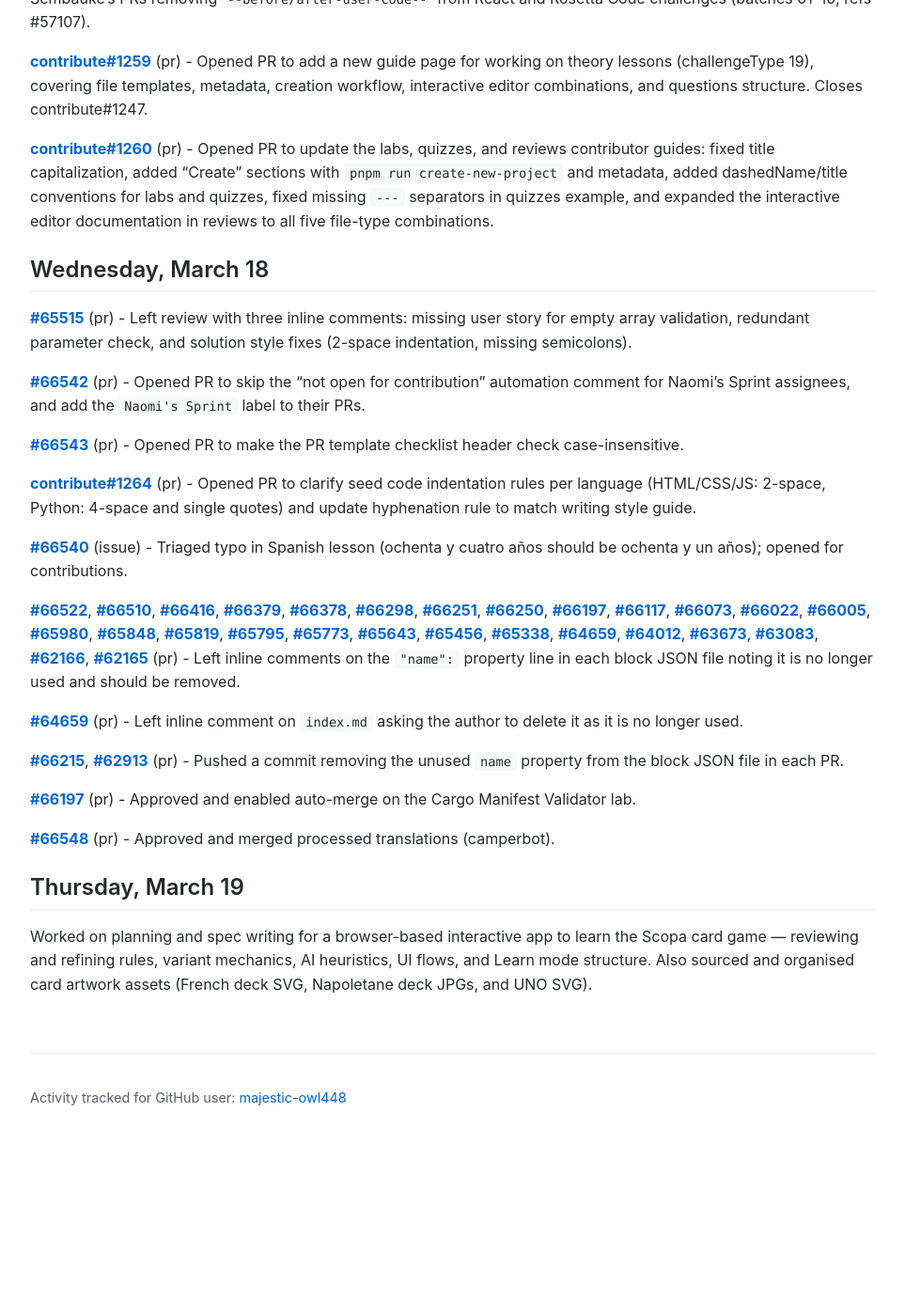
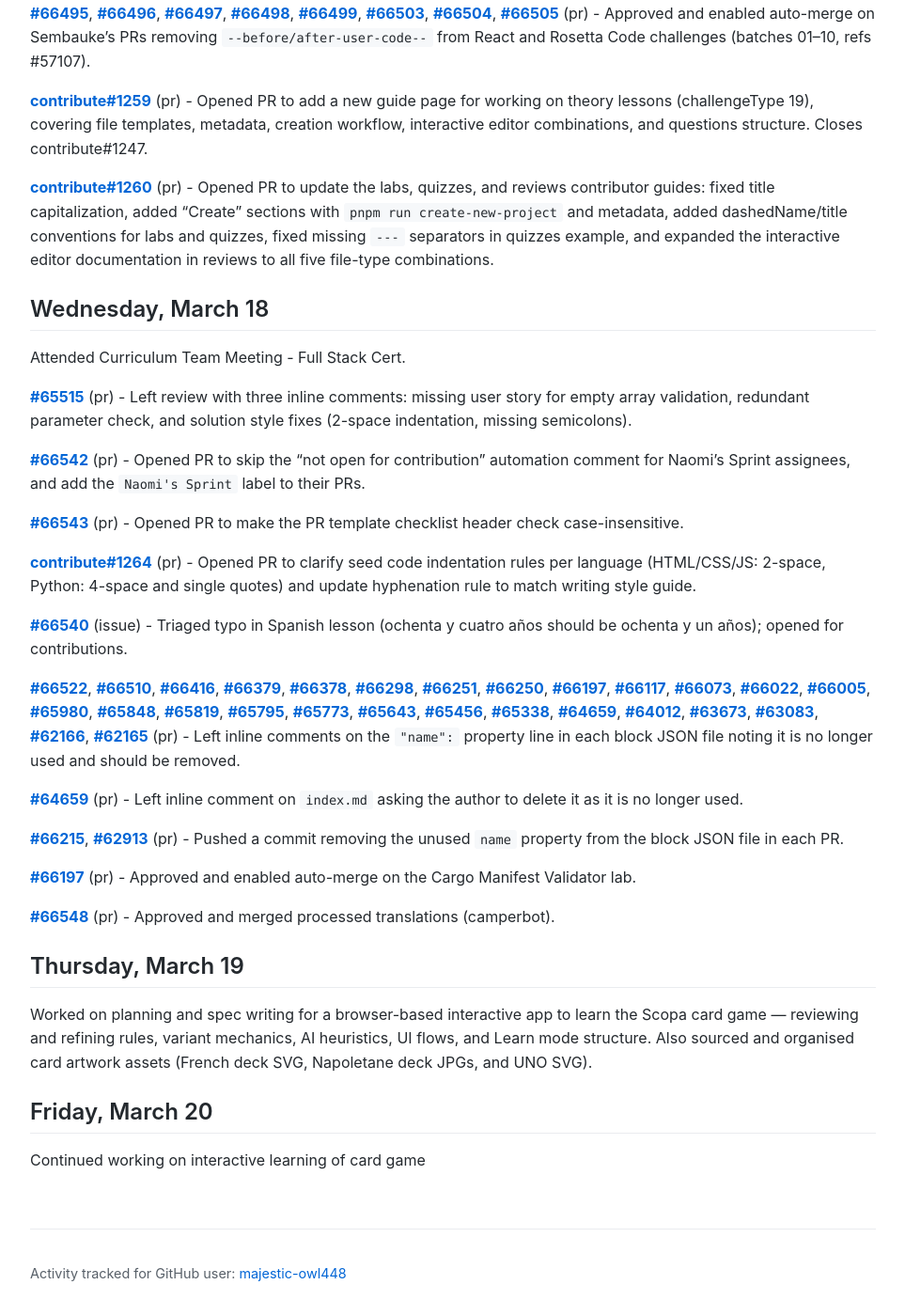
Before and after one commit to majestic-owl448/tracking, a Jekyll site: the page built from activity-2026-03-16.md, in a window 1280 px wide and 1400 px high, scrolled down 2195 px. Shown: the whole window at 94% size, without its empty margins (158-1121 px from the left). Built offline with Jekyll 4.4.1, drawn with Linux system fonts in a browser that asks for light colours; before the commit the page ends 3408 px from its top, so only the background shows below that; some of the changed text lies outside the part shown.

Commit message:
March 20th

```diff
--- a/activity-2026-03-16.md
+++ b/activity-2026-03-16.md
@@ -8,6 +8,8 @@ permalink: /activity-2026-03-16.html
 # Activity Log - Week of March 16, 2026
 
 ## Monday, March 16
+
+Attended freeCodeCamp Team Huddle meeting.
 
 **[#66494](https://github.com/freeCodeCamp/freeCodeCamp/pull/66494)** (pr) - Opened PR to fix the `check-pr-template` workflow stripping markdown links before matching, so contributors who write checklist items as plain text (without link syntax) no longer trigger a false positive.
 
@@ -65,6 +67,8 @@ permalink: /activity-2026-03-16.html
 
 ## Wednesday, March 18
 
+Attended Curriculum Team Meeting - Full Stack Cert.
+
 **[#65515](https://github.com/freeCodeCamp/freeCodeCamp/pull/65515)** (pr) - Left review with three inline comments: missing user story for empty array validation, redundant parameter check, and solution style fixes (2-space indentation, missing semicolons).
 
 **[#66542](https://github.com/freeCodeCamp/freeCodeCamp/pull/66542)** (pr) - Opened PR to skip the "not open for contribution" automation comment for Naomi's Sprint assignees, and add the `Naomi's Sprint` label to their PRs.
@@ -88,3 +92,7 @@ permalink: /activity-2026-03-16.html
 ## Thursday, March 19
 
 Worked on planning and spec writing for a browser-based interactive app to learn the Scopa card game — reviewing and refining rules, variant mechanics, AI heuristics, UI flows, and Learn mode structure. Also sourced and organised card artwork assets (French deck SVG, Napoletane deck JPGs, and UNO SVG).
+
+## Friday, March 20
+
+Continued working on interactive learning of card game
```
